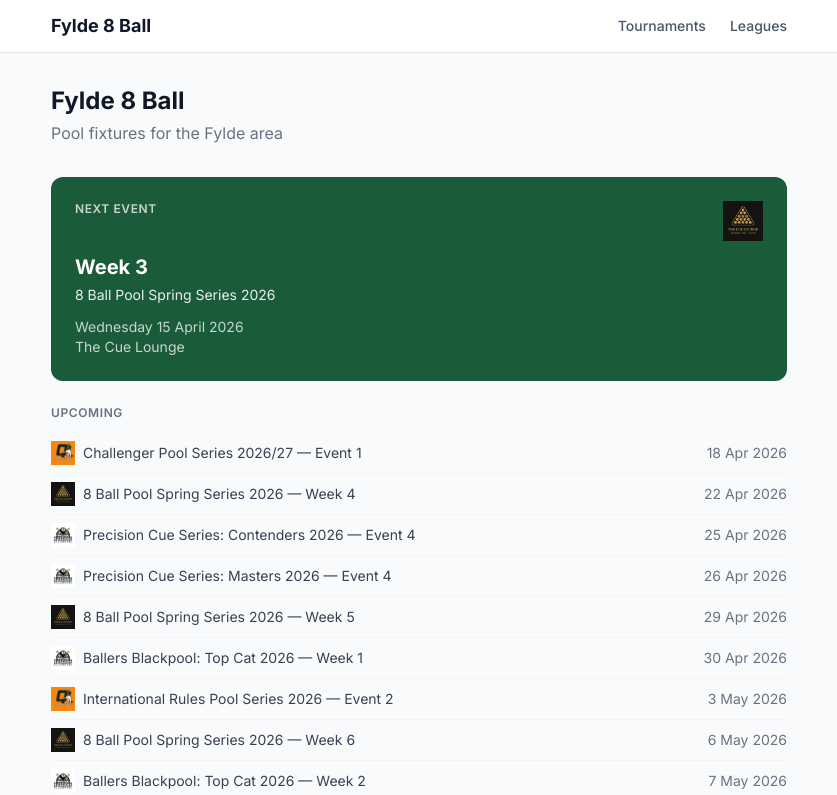
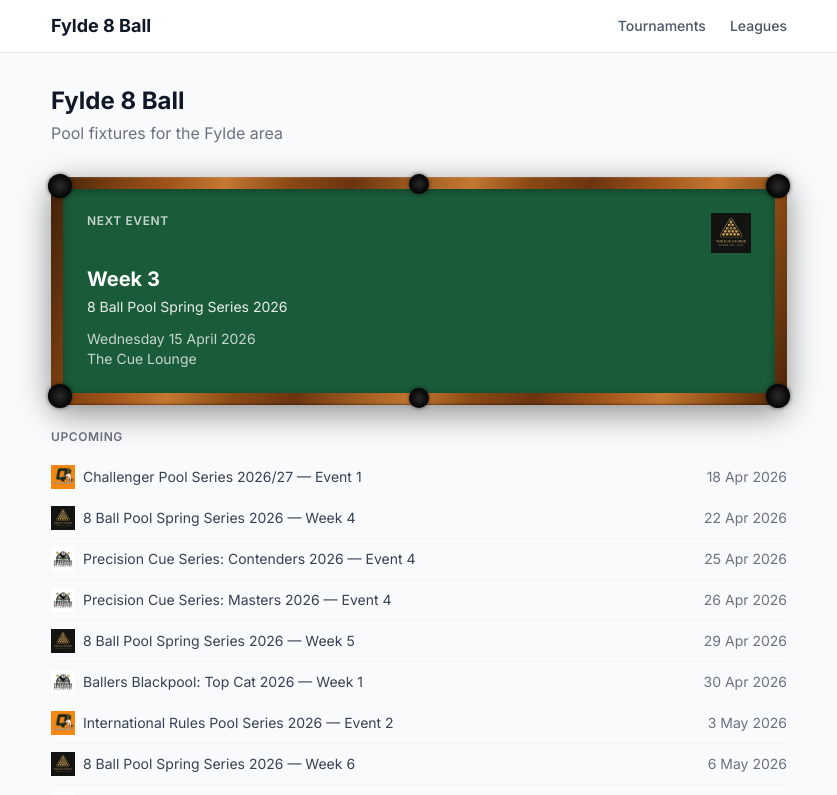
Before and after one commit to fleetwoodpoolleague/fylde8ball, a Vue app: page / in a window 1280 px wide. Shown: the top 795 px of the page, without its empty margins (221-1058 px from the left). Built offline with nearby package versions, Linux system fonts and the light colour scheme.

Commit message:
feat: restyle NextEventCard as pool table with wooden rails and pockets
Co-Authored-By: Claude Sonnet 4.6 <noreply@anthropic.com>

```diff
--- a/src/components/NextEventCard.vue
+++ b/src/components/NextEventCard.vue
@@ -16,7 +16,17 @@ const logoSrc = computed(() =>
 </script>
 
 <template>
-  <div class="bg-accent text-white rounded-xl p-6">
+  <div class="table-frame">
+    <!-- Corner pockets -->
+    <div class="pocket pocket-tl" aria-hidden="true"></div>
+    <div class="pocket pocket-tr" aria-hidden="true"></div>
+    <div class="pocket pocket-bl" aria-hidden="true"></div>
+    <div class="pocket pocket-br" aria-hidden="true"></div>
+    <!-- Middle pockets (top and bottom rails) -->
+    <div class="pocket pocket-tm" aria-hidden="true"></div>
+    <div class="pocket pocket-bm" aria-hidden="true"></div>
+    <!-- Felt surface -->
+    <div class="felt text-white p-6">
       <div class="flex justify-between items-start mb-3">
         <p class="text-xs font-semibold uppercase tracking-wider opacity-75">Next Event</p>
         <img v-if="logoSrc" :src="logoSrc" :alt="tournamentName" class="h-10 w-auto object-contain" />
@@ -26,4 +36,60 @@ const logoSrc = computed(() =>
       <p class="text-sm opacity-75">{{ formatDate(event.date, LONG_DATE) }}</p>
       <p class="text-sm opacity-75">{{ venue }}</p>
     </div>
+  </div>
 </template>
+
+<style scoped>
+.table-frame {
+  position: relative;
+  border-radius: 14px;
+  background: linear-gradient(
+    105deg,
+    #3d1f08 0%,
+    #7a3e12 8%,
+    #a0541a 15%,
+    #c47832 22%,
+    #8b4a14 30%,
+    #6b3410 38%,
+    #a05c20 46%,
+    #c47832 53%,
+    #8b4a14 60%,
+    #6b3410 68%,
+    #9e5218 76%,
+    #c47832 84%,
+    #8b4a14 92%,
+    #4a2208 100%
+  );
+  padding: 12px;
+  box-shadow:
+    0 8px 32px rgba(0, 0, 0, 0.45),
+    inset 0 1px 2px rgba(255, 255, 255, 0.15),
+    inset 0 -1px 2px rgba(0, 0, 0, 0.4);
+}
+
+.felt {
+  background: #1a5c3a;
+  border-radius: 4px;
+  box-shadow: inset 0 2px 8px rgba(0, 0, 0, 0.3);
+}
+
+.pocket {
+  position: absolute;
+  background: radial-gradient(circle at 50% 50%, #2a2a2a, #000);
+  border-radius: 50%;
+  box-shadow:
+    inset 0 0 8px #000,
+    0 0 4px rgba(0, 0, 0, 0.6);
+  z-index: 3;
+}
+
+/* Corner pockets — 24×24px */
+.pocket-tl { width: 24px; height: 24px; top: -3px; left: -3px; }
+.pocket-tr { width: 24px; height: 24px; top: -3px; right: -3px; }
+.pocket-bl { width: 24px; height: 24px; bottom: -3px; left: -3px; }
+.pocket-br { width: 24px; height: 24px; bottom: -3px; right: -3px; }
+
+/* Middle pockets — 20×20px (slightly smaller, matching real table proportions) */
+.pocket-tm { width: 20px; height: 20px; top: -3px; left: 50%; transform: translateX(-50%); }
+.pocket-bm { width: 20px; height: 20px; bottom: -3px; left: 50%; transform: translateX(-50%); }
+</style>
```
Also changed, not shown: 1 other file (tests, documents, lock files or other folders). Lines whose indentation alone changed are shown as unchanged.
